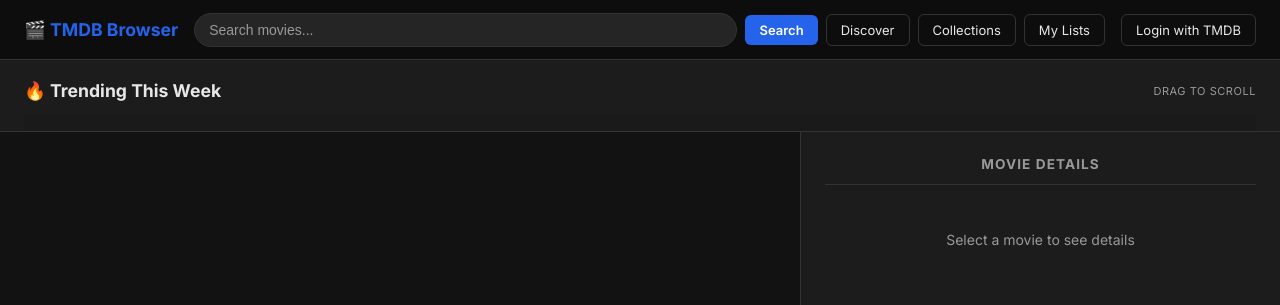
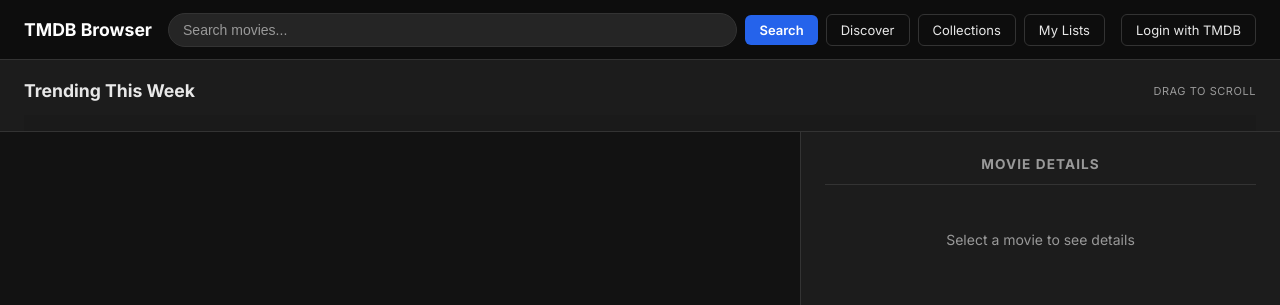
Before and after one commit to elviss-arroyo/PRACTICE, a plain HTML site: page index.html in a window 1280 px wide. Shown: the top 305 px of the page. Drawn offline with nearby package versions, Linux system fonts and the light colour scheme; no server answers.

Commit message:
Update index.html

```diff
--- a/index.html
+++ b/index.html
@@ -14,7 +14,7 @@
 
 <!-- HEADER -->
 <header>
-    <h1>🎬 TMDB Browser</h1>
+    <h1 style="color: #ffffff;">TMDB Browser</h1>
     <div class="header-search">
         <input type="text" id="searchInput" placeholder="Search movies...">
         <button id="searchBtn" class="btn-primary">Search</button>
@@ -38,10 +38,8 @@
     <div class="modal-backdrop" id="modalBackdrop"></div>
     <div class="modal-box">
         <h2>Login with TMDB</h2>
-        <p>Click below to authenticate with your TMDB account.</p>
         <button id="startAuthBtn" class="btn-primary">Open TMDB Login</button>
         <hr>
-        <p class="modal-note">After approving, paste your request token here:</p>
         <input type="text" id="tokenInput" placeholder="Paste approved request token...">
         <button id="confirmTokenBtn" class="btn-primary">Confirm &amp; Login</button>
         <button id="cancelAuthBtn" class="btn-ghost">Cancel</button>
@@ -52,7 +50,7 @@
 <!-- TRENDING CAROUSEL -->
 <section id="trendingSection">
     <div class="trending-header">
-        <h2>🔥 Trending This Week</h2>
+        <h2>Trending This Week</h2>
         <span class="carousel-hint">drag to scroll</span>
     </div>
     <div class="carousel-track-wrapper">
```
